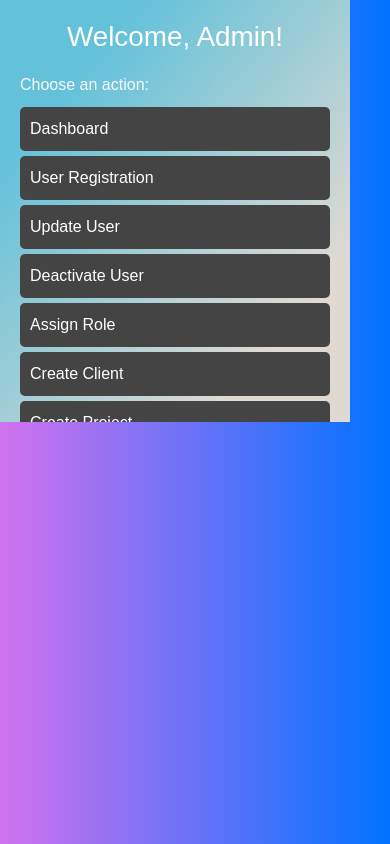
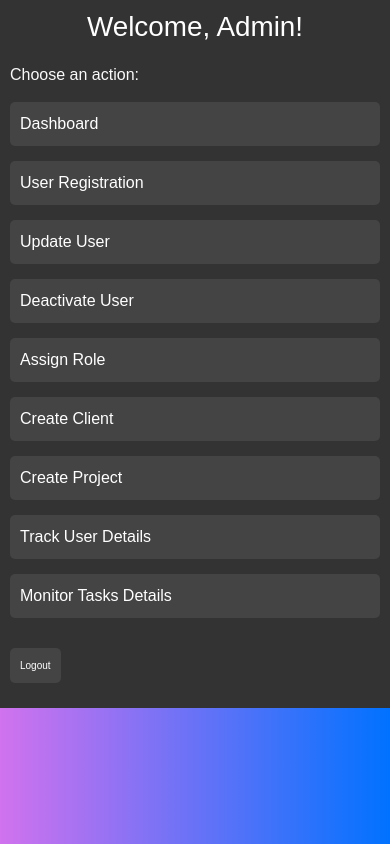
Before and after one commit to 240617-Chennai-PeerIslandsIndiaJavaFS/TeamB_React_Project1, a React (Create React App) app in the folder rev_task_management/: page /admin in a window 390 px wide. Built offline with nearby package versions, Linux system fonts and the light colour scheme; what chartjs-plugin-datalabels would draw is missing.

Commit message:
Made some changes on Admin Page css file

```diff
--- a/rev_task_management/src/components/AdminPage.js
+++ b/rev_task_management/src/components/AdminPage.js
@@ -6,7 +6,7 @@ const AdminPage = () => {
   return (
     <div className="admin-page-body">
       <div className="admin-page">
-        <div className="sidebar">
+        <div className="sidebar1">
           <div>
             <h1>Welcome, Admin!</h1>
             <p style={{ color: "#f9f9f9" }}>Choose an action:</p>
@@ -20,11 +20,11 @@ const AdminPage = () => {
             <Link to="/admin/user-details">Track User Details</Link>
             <Link to="/admin/monitor-task-details">Monitor Tasks Details</Link>
           </div>
-          <Link className="btn-primary" to="/login">
+          <Link className="btn-primary1" to="/login">
             Logout
           </Link>
         </div>
-        <div className="content" id="content">
+        <div className="content1" id="content">
           <Outlet />
         </div>
       </div>
--- a/rev_task_management/src/css/AdminPage.css
+++ b/rev_task_management/src/css/AdminPage.css
@@ -13,7 +13,7 @@
   overflow: hidden;
 }
 
-.sidebar {
+.sidebar1 {
   width: 450px;
   background-color: #333;
   padding: 20px;
@@ -22,17 +22,17 @@
   justify-content: space-between;
 }
 
-.sidebar h1 {
+.sidebar1 h1 {
   color: white;
   text-align: center;
   margin-bottom: 20px;
 }
 
-.sidebar p {
+.sidebar1 p {
   margin: 10px 0;
 }
 
-.sidebar a {
+.sidebar1 a {
   color: white;
   text-decoration: none;
   display: block;
@@ -43,11 +43,11 @@
   cursor: pointer;
 }
 
-.sidebar a:hover {
+.sidebar1 a:hover {
   background-color: #555;
 }
 
-.content {
+.content1 {
   flex-grow: 1;
   padding: 20px;
   background-color: #f9f9f9;
@@ -59,7 +59,7 @@
   height: 100%;
 }
 
-.btn-primary {
+.btn-primary1 {
   color: white;
   border: none;
   padding: 8px 16px;
@@ -79,45 +79,45 @@
     flex-direction: column;
   }
 
-  .sidebar {
+  .sidebar1 {
     width: 100%;
     height: auto;
   }
 
-  .content {
+  .content1 {
     padding: 10px;
   }
 }
 
 @media (max-width: 768px) {
-  .sidebar {
+  .sidebar1 {
     width: 100%;
     height: auto;
   }
 
-  .btn-primary {
+  .btn-primary1 {
     font-size: 12px;
     padding: 8px 12px;
   }
 
-  .content {
+  .content1 {
     padding: 10px;
   }
 }
 
 @media (max-width: 480px) {
-  .sidebar {
+  .sidebar1 {
     width: 100%;
     height: auto;
     padding: 10px;
   }
 
-  .btn-primary {
+  .btn-primary1 {
     font-size: 10px;
     padding: 6px 10px;
   }
 
-  .content {
+  .content1 {
     padding: 10px;
   }
 }
--- a/rev_task_management/src/css/LandingPage.css
+++ b/rev_task_management/src/css/LandingPage.css
@@ -65,3 +65,7 @@
 .login-link:hover {
   text-decoration: underline;
 }
+
+.btn-primary {
+  background-color: #007bff !important;
+}
```
